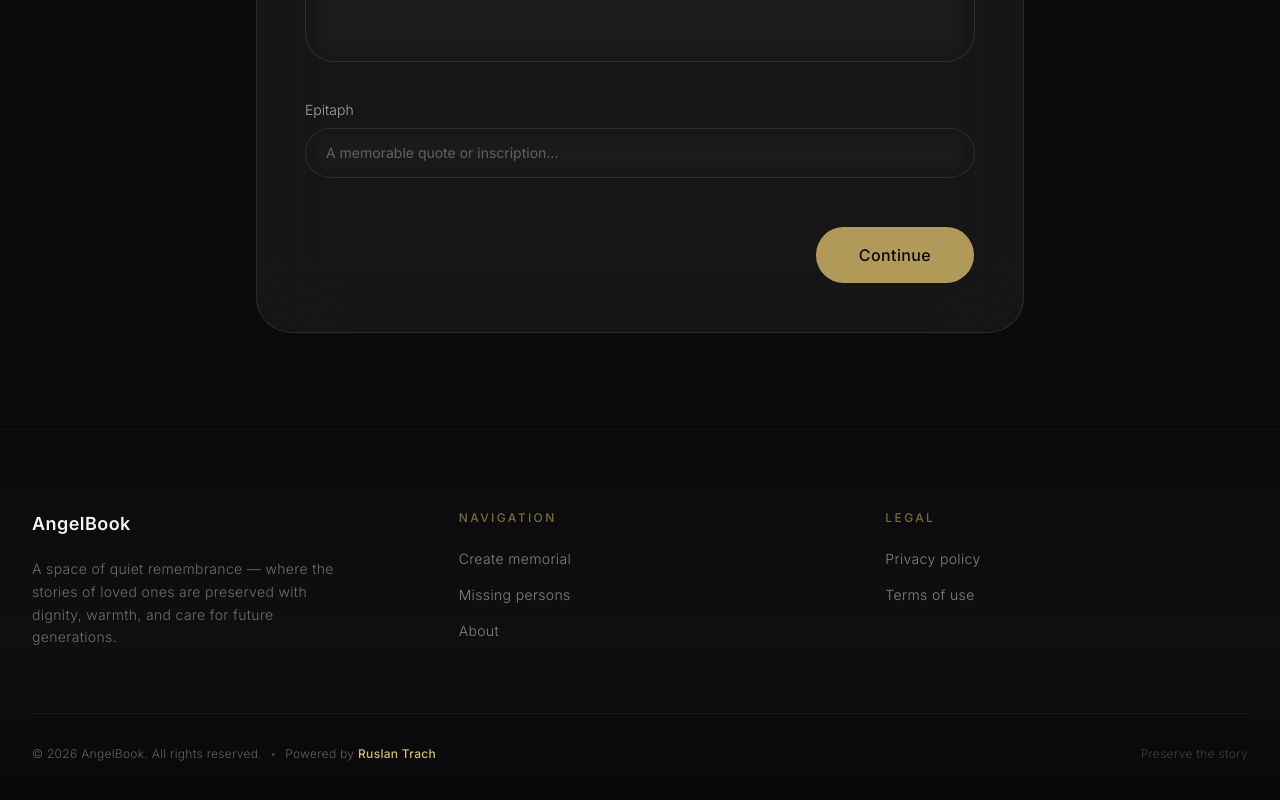
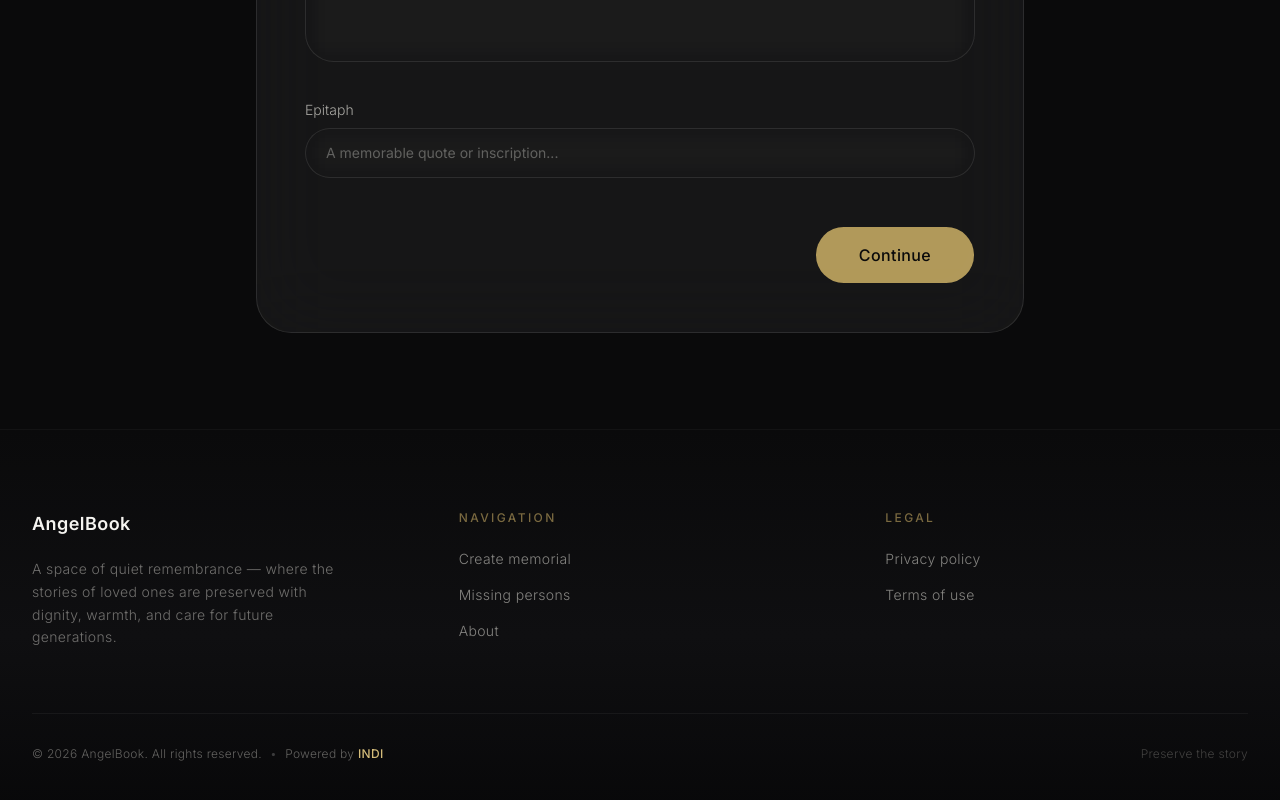
Before and after one commit to TrachRuslan/angelbook--redesign, a Next.js app: page /en/create in a window 1280 px wide. Shown: the part 845-1645 px from the top of the page. Built offline with nearby package versions, Linux system fonts and the light colour scheme; no server answers.

Commit message:
Name edit

```diff
--- a/src/components/layout/footer.tsx
+++ b/src/components/layout/footer.tsx
@@ -75,12 +75,12 @@ export async function Footer() {
             <span>
               Powered by{" "}
               <a
-                href="https://github.com/TrachRuslan"
+                href="https://t.me/INDI1XX"
                 target="_blank"
                 rel="noopener noreferrer"
                 className="font-medium text-gold-400 hover:underline"
               >
-                Ruslan Trach
+                INDI
               </a>
             </span>
           </div>
```
